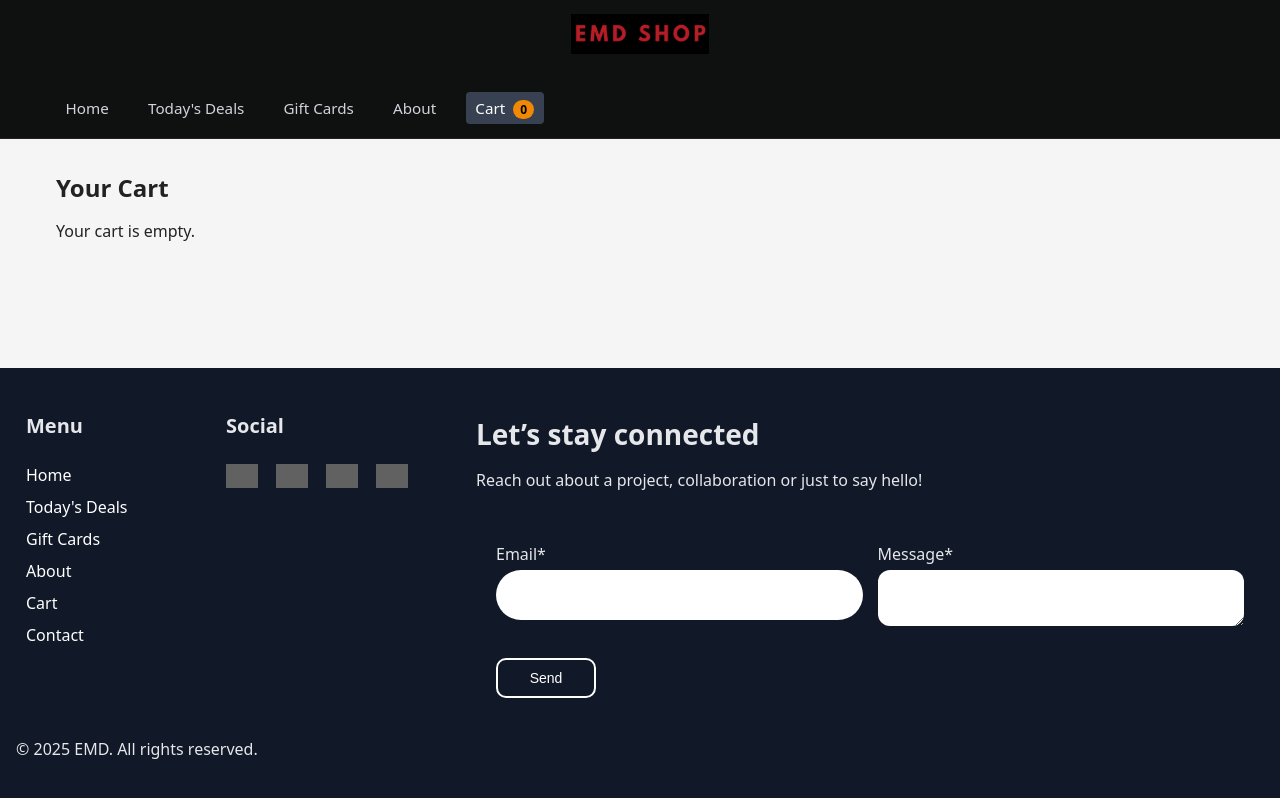
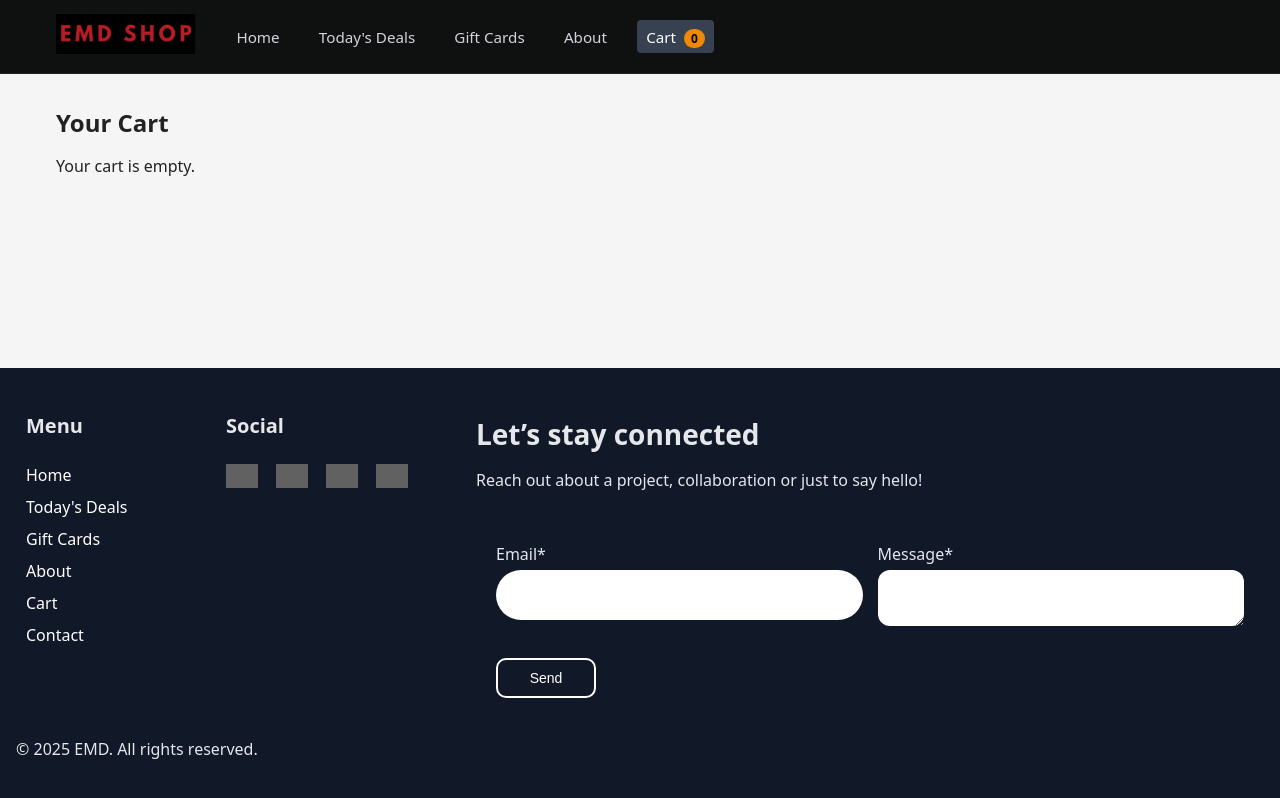
Before and after one commit to MounsifEd/CapstoneFinalProject-CWA, a React (Vite) app: page /cart in a window 1280 px wide. Built offline with nearby package versions, Linux system fonts and the light colour scheme; grey boxes are pictures that could not be loaded.

Commit message:
Alignment.

```diff
--- a/src/styles/global.css
+++ b/src/styles/global.css
@@ -1034,7 +1034,14 @@ a {
     flex-wrap: wrap;
     justify-content: space-between;
   }
-
+  .header-inner{
+     display: flex;
+  align-items: center;
+  justify-content: space-between;
+  gap: 2rem;
+  flex-wrap: nowrap;
+  flex-direction: row;
+  }
   .form-group {
     flex: 1 1 45%;
   }
```
